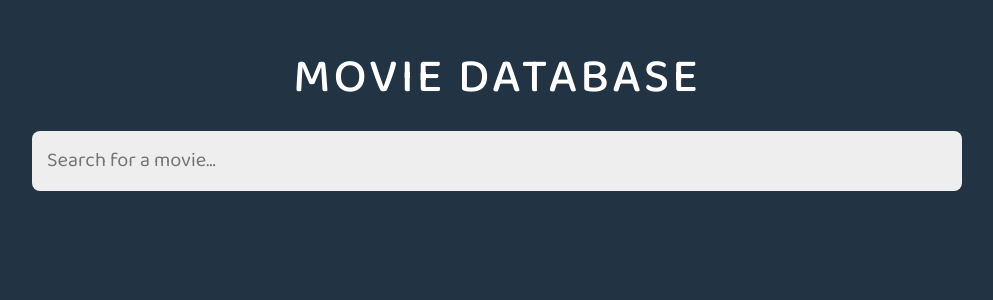
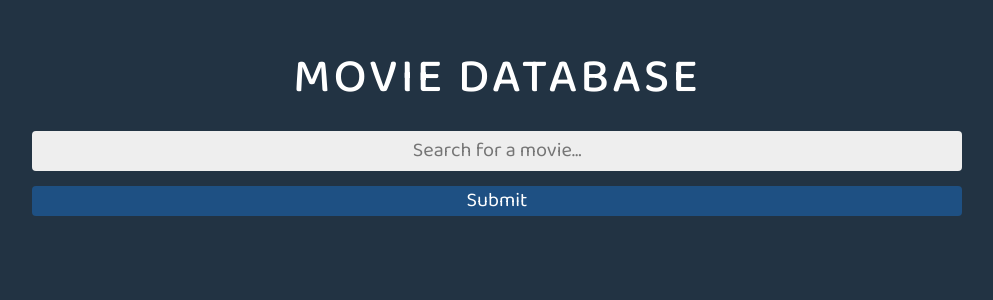
Before and after one commit to s4m1n/Vue-Omdbapi-Search, a Vue app: page /#/ in a window 1280 px wide. Shown: the top 300 px of the page, without its empty margins (143-1136 px from the left). Built offline with nearby package versions, Linux system fonts and the light colour scheme.

Commit message:
UI changes

```diff
--- a/src/assets/css/index.css
+++ b/src/assets/css/index.css
@@ -35,16 +35,16 @@ section {
 .searchbox {
   display: block;
   width: 100%;
-  padding: 15px;
+  padding: 5px;
 
   border: none;
   outline: none;
   background: none;
 
   background-color: #eee;
-  border-radius: 8px;
+  border-radius: 4px;
 
-  color: #53565a;
+  color: black;
   font-size: 20px;
   font-weight: 300;
 
@@ -52,6 +52,36 @@ section {
 }
 
 .searchbox:focus {
+  box-shadow: 0px 0px 8px 3px #4484c4;
+}
+
+::-webkit-input-placeholder {
+  text-align: center;
+}
+input:focus::-webkit-input-placeholder {
+  color: black;
+}
+
+.submit {
+  display: block;
+  width: 100%;
+  margin: 15px auto;
+  border: none;
+  outline: none;
+  background: none;
+
+  background-color: #1e5083;
+  border-radius: 4px;
+
+  color: #fff;
+  font-size: 20px;
+  font-weight: 300;
+
+  transition: 0.4s ease-out;
+}
+
+.submit:hover {
+  background: #223343;
   box-shadow: 0px 0px 8px 3px #4484c4;
 }
 
--- a/src/components/Movie.vue
+++ b/src/components/Movie.vue
@@ -8,6 +8,7 @@
         v-model="searchTerm"
         @keypress.enter="getMovieList"
       />
+      <input type="submit" placeholder="Submit" class="submit" @click="getMovieList" />
     </section>
     <div v-if="movieList == null" class="error">
       <p>Please enter a movie name</p>
```
